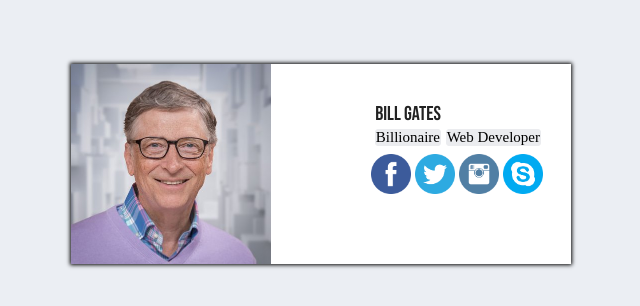
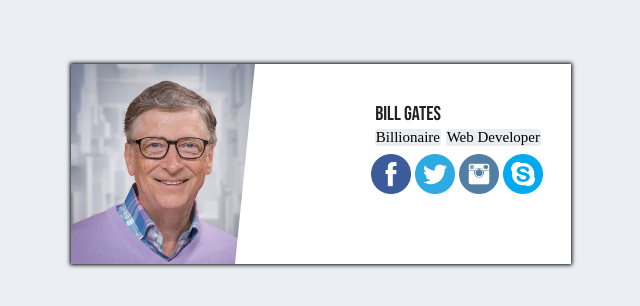
Before and after one commit to ivlievv/user_card_homevork, a plain HTML site: page index.html in a window 1280 px wide. Shown: the part 236-542 px from the top of the page, without its empty margins (319-959 px from the left). Drawn offline with Linux system fonts and the light colour scheme.

Commit message:
img clip

```diff
--- a/assets/css/style.css
+++ b/assets/css/style.css
@@ -17,6 +17,7 @@ body{
 .imagine{
     height: 200px;
     width: 200px;
+    clip-path: polygon(0 0, 92% 0, 82% 100%, 0% 100%);
 }
 
 .nameContainer{
```
